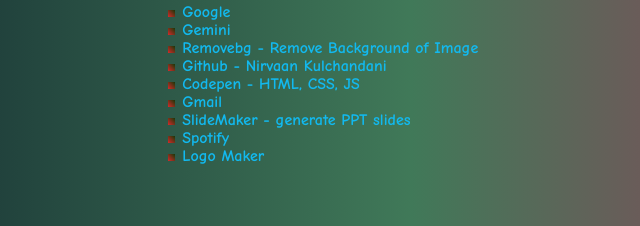
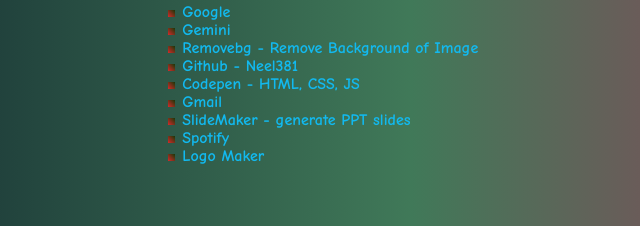
Before and after one commit to Neel381/Bookmarks, a plain HTML site: page bookmark.html in a window 1280 px wide. Shown: the part 294-520 px from the top of the page, 229-869 px from the left. Drawn offline with Linux system fonts and the light colour scheme.

Commit message:
Update bookmark.html

```diff
--- a/bookmark.html
+++ b/bookmark.html
@@ -76,7 +76,7 @@
 
         <li><a href="https://remove.bg" target="_blank">Removebg - Remove Background of Image</a></li>
 
-        <li><a href="https://github.com/Nirvaan-Kulchandani" target="_blank">Github - Nirvaan Kulchandani</a></li>
+        <li><a href="https://github.com/Neel381" target="_blank">Github - Neel381</a></li>
 
         <li><a href="https://codepen.io/pen" target="_blank">Codepen - HTML, CSS, JS</a></li>
 
```
